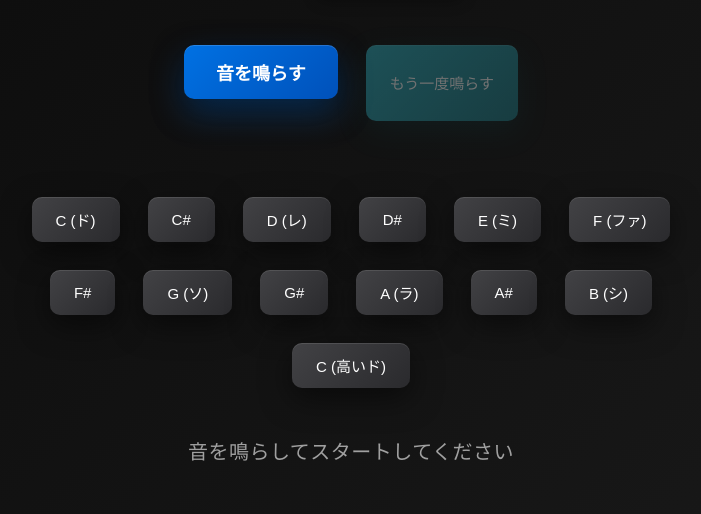
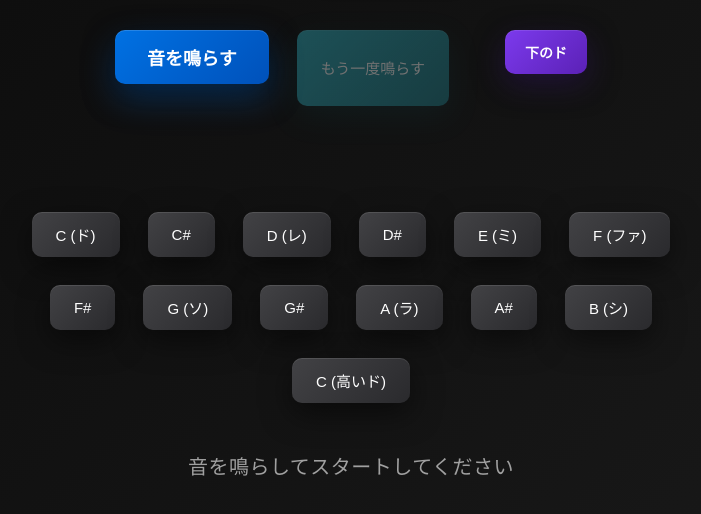
Before and after one commit to kwmtrk86-tech/guess-the-, a plain HTML site: page index.html in a window 1280 px wide. Shown: the part 248-762 px from the top of the page, without its empty margins (289-990 px from the left). Drawn offline with Linux system fonts and the light colour scheme.

Commit message:
ドを追加
Co-authored-by: Copilot <copilot@github.com>

```diff
--- a/index.html
+++ b/index.html
@@ -160,6 +160,34 @@
         margin-bottom: 30px;
       }
 
+      .button-container {
+        display: flex;
+        gap: 40px;
+        justify-content: center;
+        align-items: flex-start;
+        margin-bottom: 30px;
+        flex-wrap: wrap;
+      }
+
+      #referenceBtn {
+        font-size: 14px;
+        font-weight: 600;
+        background: linear-gradient(135deg, #7c3aed 0%, #5b21b6 100%);
+        padding: 12px 20px;
+        box-shadow:
+          0 10px 30px rgba(124, 58, 237, 0.2),
+          0 10px 30px rgba(0, 0, 0, 0.5),
+          inset 0 1px 0 rgba(255, 255, 255, 0.1);
+      }
+
+      #referenceBtn:hover {
+        background: linear-gradient(135deg, #8b5cf6 0%, #6d28d9 100%);
+        box-shadow:
+          0 15px 40px rgba(124, 58, 237, 0.3),
+          0 10px 30px rgba(0, 0, 0, 0.6),
+          inset 0 1px 0 rgba(255, 255, 255, 0.15);
+      }
+
       #repeatBtn {
         font-size: 15px;
         font-weight: 500;
@@ -246,9 +274,12 @@
         <option value="diatonic">ドレミ（7音）</option>
       </select>
     </div>
-    <div class="button-group">
-      <button id="playBtn">音を鳴らす</button>
-      <button id="repeatBtn" disabled>もう一度鳴らす</button>
+    <div class="button-container">
+      <div class="button-group">
+        <button id="playBtn">音を鳴らす</button>
+        <button id="repeatBtn" disabled>もう一度鳴らす</button>
+      </div>
+      <button id="referenceBtn">下のド</button>
     </div>
     <div id="keyboard"></div>
     <div id="message" class="info">音を鳴らしてスタートしてください</div>
@@ -338,6 +369,16 @@
         }
       });
 
+      // 「下のド」ボタンの処理（リファレンス音）
+      document.getElementById("referenceBtn").addEventListener("click", () => {
+        // ブラウザの自動再生ポリシー対応
+        if (audioCtx.state === "suspended") {
+          audioCtx.resume();
+        }
+        // 下のド（C4）の周波数を鳴らす
+        playSound(261.63);
+      });
+
       // キーボードを生成する関数
       function generateKeyboard() {
         const keyboardDiv = document.getElementById("keyboard");
@@ -376,6 +417,7 @@
         notes = currentMode === "chromatic" ? allNotes : diatonicNotes;
         generateKeyboard();
         currentNote = null;
+        document.getElementById("repeatBtn").disabled = true; // 「もう一度鳴らす」を無効にする
         const msgEl = document.getElementById("message");
         msgEl.textContent = "スケールを変更しました。音を鳴らしてください。";
         msgEl.className = "info";
```
